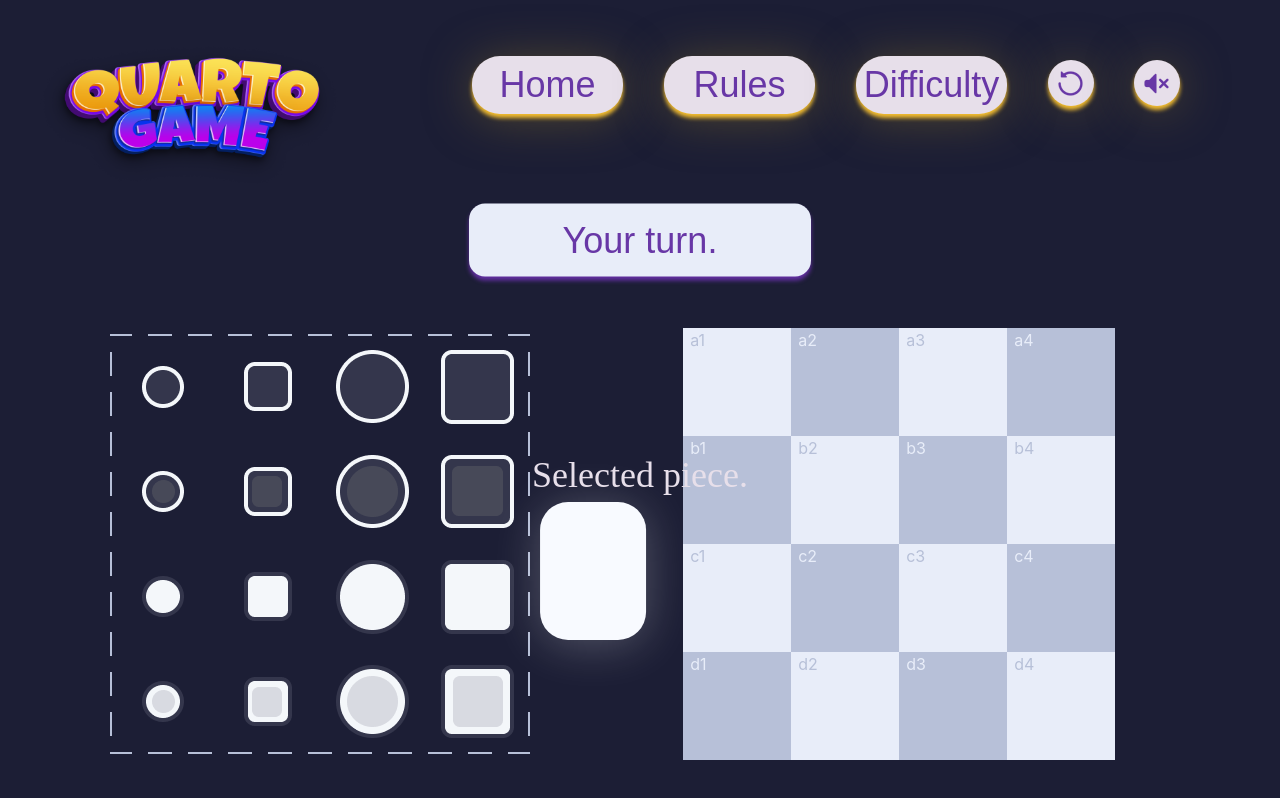
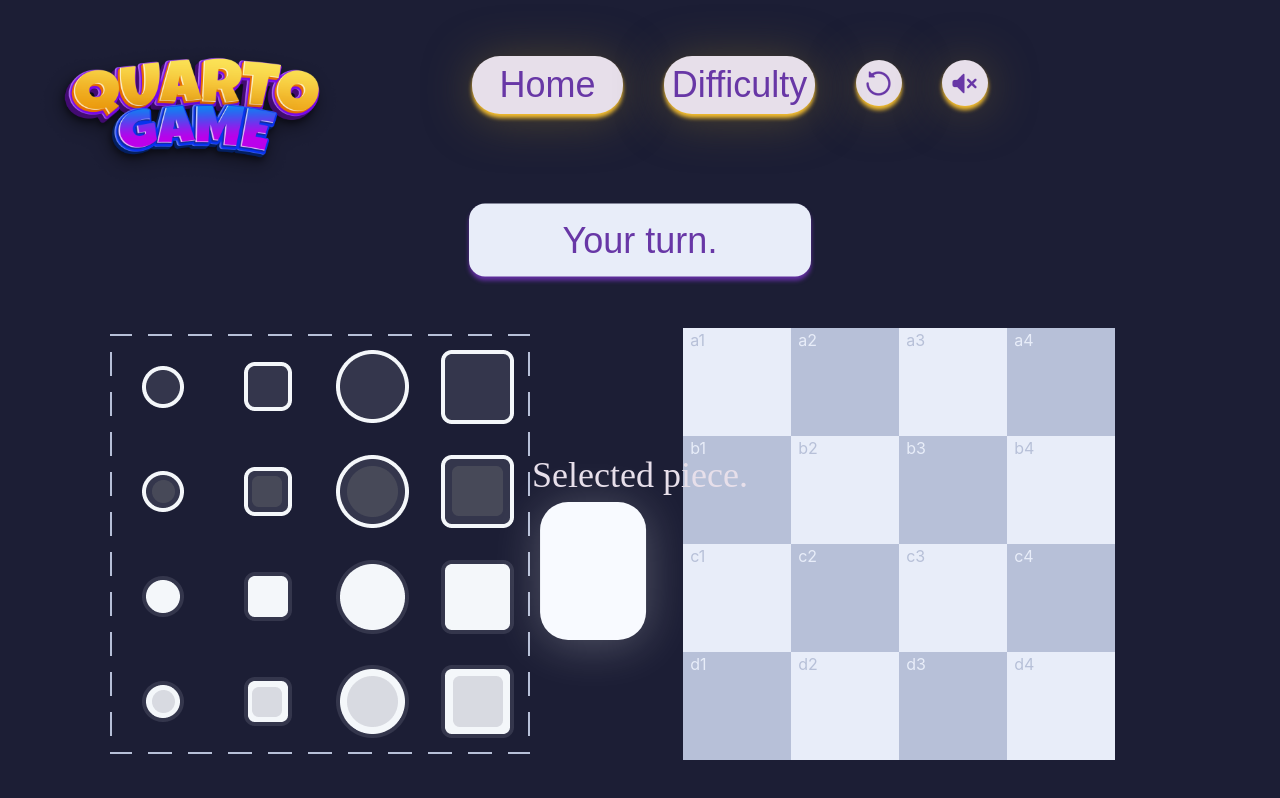
Before and after one commit to hichemCodes/quarto, a React (Create React App) app: page / in a window 1280 px wide. Built offline with nearby package versions, Linux system fonts and the light colour scheme; a web font is replaced by a local one.

Commit message:
initial branch develop

```diff
--- a/src/Components/Navbar.tsx
+++ b/src/Components/Navbar.tsx
@@ -18,9 +18,7 @@ export default function Navbar(props: any) {
         <div>
           <button className="bigButton">Home</button>
         </div>
-        <div>
-          <button className="bigButton">Rules</button>
-        </div>
+
         <div className="dropdown">
           <button className="bigButton">Difficulty</button>
           <div className="dropdown-content">
```
